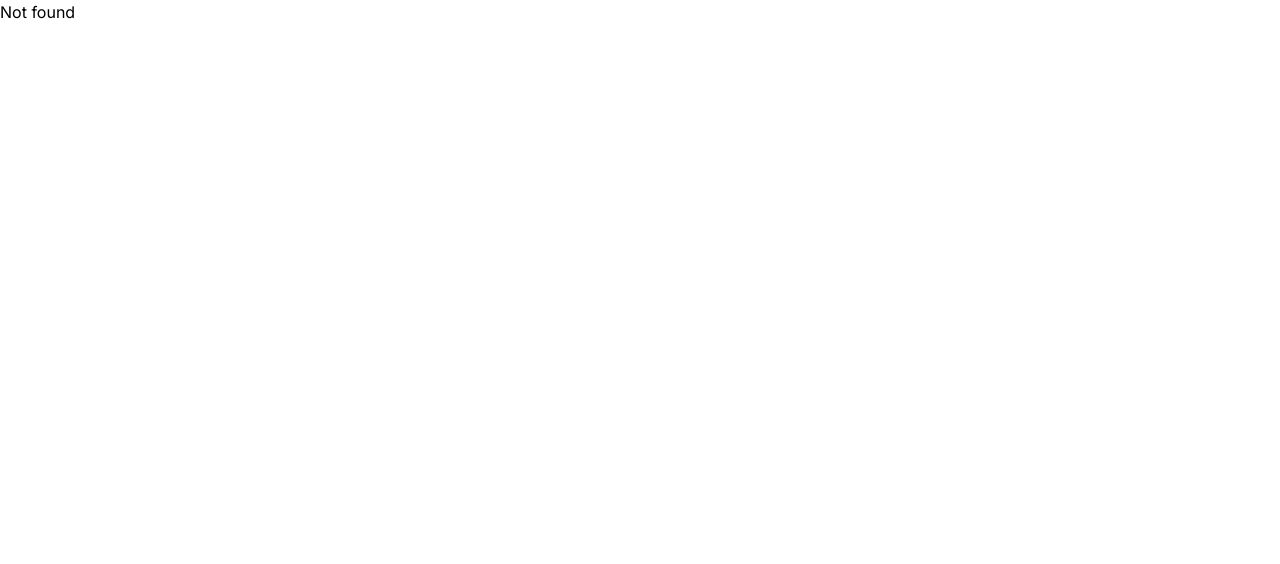
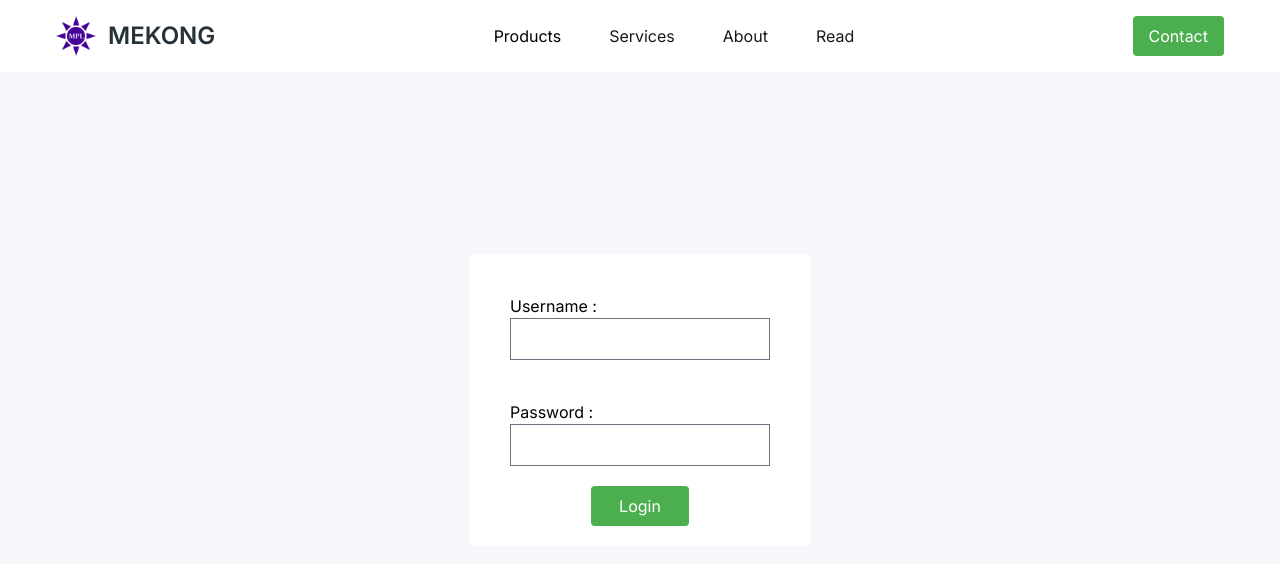
Before and after one commit to Sharathxct/MekongWebsite, a React (Vite) app in the folder frontend/: page /login in a window 1280 px wide. Shown: the top 564 px of the page. Built offline with nearby package versions, Linux system fonts and the light colour scheme.

Commit message:
revert all

```diff
--- a/frontend/package.json
+++ b/frontend/package.json
@@ -1,12 +1,9 @@
 {
-  "homepage": "https://sharathxct.github.io/MekongWebsite",
   "name": "frontend",
   "private": true,
   "version": "0.0.0",
   "type": "module",
   "scripts": {
-    "predeploy": "npm run build",
-    "deploy": "gh-pages -d dist",
     "dev": "vite",
     "build": "vite build",
     "lint": "eslint . --ext js,jsx --report-unused-disable-directives --max-warnings 0",
--- a/frontend/src/App.jsx
+++ b/frontend/src/App.jsx
@@ -14,10 +14,10 @@ function App() {
     <>
       <BrowserRouter>
         <Routes>
-          <Route path="/MekongWebsite/" Component={Home} ></Route>
-          <Route path="/MekongWebsite/admin" element={user ? <DashBoard/> : <Navigate to='/MekongWebsite/login'/>} ></Route>
-          <Route path="/MekongWebsite/product" Component={Product} ></Route>
-          <Route path="/MekongWebsite/login" element={user ? <Navigate to='/MekongWebsite/admin' /> : <Login />}></Route>
+          <Route path="/" Component={Home} ></Route>
+          <Route path="/admin" element={user ? <DashBoard/> : <Navigate to='/login'/>} ></Route>
+          <Route path="/product" Component={Product} ></Route>
+          <Route path="/login" element={user ? <Navigate to='/admin' /> : <Login />}></Route>
 
           <Route path="*" Component={Notfound}  ></Route>
         </Routes>
--- a/frontend/src/components/Navbar.jsx
+++ b/frontend/src/components/Navbar.jsx
@@ -43,7 +43,7 @@ export default function Navbar({ nItem }) {
       >
         <div className="flex justify-between items-center text-base gap-8">
           <RLink
-            to="/MekongWebsite/"
+            to="/"
             className="text-2xl font-semibold flex items-center space-x-3"
           >
             <img
@@ -55,7 +55,7 @@ export default function Navbar({ nItem }) {
           </RLink>
           {/* Nav items for large devices */}
           <ul className="md:flex space-x-12 hidden">
-          <RLink to="/MekongWebsite/product">Products</RLink>
+          <RLink to="/product">Products</RLink>
             {nItem !== undefined
               ? nItem.map((item, index) => (
                   <RLink
--- a/frontend/vite.config.js
+++ b/frontend/vite.config.js
@@ -3,7 +3,6 @@ import react from '@vitejs/plugin-react'
 
 // https://vitejs.dev/config/
 export default defineConfig({
-  base : '/MekongWebsite/',
   plugins: [react()],
 
 })
```
Also changed, not shown: 8 other files (tests, documents, lock files or other folders).
